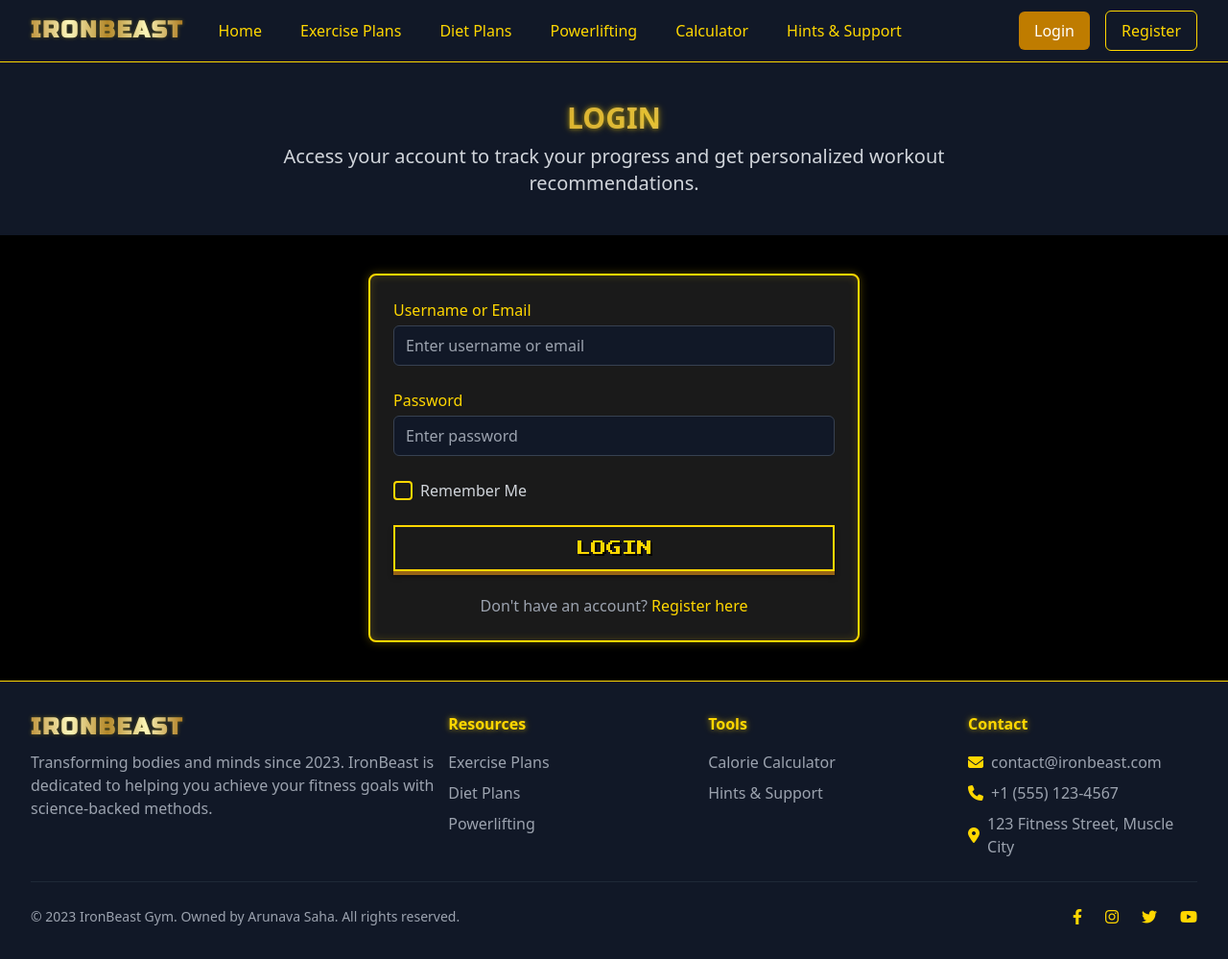
After one commit to suraj34533/IronBeastFitness, a Flask app: page /login in a window 1280 px wide. The commit adds this page. Shown: the whole page at 96% size. Run offline with Flask 3, Linux system fonts and the light colour scheme; some libraries are stand-ins or nearby versions.

Commit message:
Enable user authentication and registration functionalities to access the platform
Implements user authentication using Flask-Login and MongoDB, including login/registration routes, forms, and user model in `auth.py`, `forms.py`, `routes.py`, and templates.

Replit-Commit-Author: Agent
Replit-Commit-Session-Id: 747f3872-1295-4237-a803-c0cae1447fce
Replit-Commit-Screenshot-Url: https://storage.googleapis.com/screenshot-production-us-central1/d97bab78-5448-4503-9054-8a43c63bb002/8af90665-a7fe-4dc5-979d-beb3e0f690b3.jpg

```diff
--- /dev/null
+++ b/forms.py
@@ -0,0 +1,59 @@
+from flask_wtf import FlaskForm
+from wtforms import StringField, PasswordField, SubmitField, BooleanField
+from wtforms.validators import DataRequired, Length, Email, EqualTo, ValidationError
+from auth import User
+
+
+class RegistrationForm(FlaskForm):
+    """Form for user registration"""
+    username = StringField('Username',
+                          validators=[DataRequired(), Length(min=3, max=20)],
+                          render_kw={"class": "w-full bg-gray-900 border border-gray-700 rounded-md py-2 px-3 text-white golden-input focus:border-gold-500",
+                                    "placeholder": "Enter username"})
+
+    email = StringField('Email',
+                       validators=[DataRequired(), Email()],
+                       render_kw={"class": "w-full bg-gray-900 border border-gray-700 rounded-md py-2 px-3 text-white golden-input focus:border-gold-500",
+                                 "placeholder": "Enter email"})
+
+    password = PasswordField('Password',
+                           validators=[DataRequired(), Length(min=8)],
+                           render_kw={"class": "w-full bg-gray-900 border border-gray-700 rounded-md py-2 px-3 text-white golden-input focus:border-gold-500",
+                                     "placeholder": "Enter password"})
+
+    confirm_password = PasswordField('Confirm Password',
+                                   validators=[DataRequired(), EqualTo('password', message='Passwords must match')],
+                                   render_kw={"class": "w-full bg-gray-900 border border-gray-700 rounded-md py-2 px-3 text-white golden-input focus:border-gold-500",
+                                             "placeholder": "Confirm password"})
+
+    submit = SubmitField('Register',
+                       render_kw={"class": "pixel-button w-full"})
+
+    def validate_username(self, username):
+        user = User.get_by_username(username.data)
+        if user:
+            raise ValidationError('Username already taken. Please choose a different one.')
+
+    def validate_email(self, email):
+        user = User.get_by_email(email.data)
+        if user:
+            raise ValidationError('Email already registered. Please use a different one.')
+
+
+class LoginForm(FlaskForm):
+    """Form for user login"""
+    username = StringField('Username or Email',
+                          validators=[DataRequired()],
+                          render_kw={"class": "w-full bg-gray-900 border border-gray-700 rounded-md py-2 px-3 text-white golden-input focus:border-gold-500",
+                                    "placeholder": "Enter username or email"})
+
+    password = PasswordField('Password',
+                           validators=[DataRequired()],
+                           render_kw={"class": "w-full bg-gray-900 border border-gray-700 rounded-md py-2 px-3 text-white golden-input focus:border-gold-500",
+                                     "placeholder": "Enter password"})
+
+    remember = BooleanField('Remember Me',
+                           render_kw={"class": "golden-checkbox"})
+
+    submit = SubmitField('Login',
+                       render_kw={"class": "pixel-button w-full"})
--- a/main.py
+++ b/main.py
@@ -1,5 +1,6 @@
 from app import app  # noqa: F401
 import routes  # noqa: F401
+import auth  # noqa: F401
 
 if __name__ == "__main__":
     app.run(host="0.0.0.0", port=5000, debug=True)
--- a/pyproject.toml
+++ b/pyproject.toml
@@ -12,4 +12,8 @@ dependencies = [
     "psycopg2-binary>=2.9.10",
     "sqlalchemy>=2.0.40",
     "werkzeug>=3.1.3",
+    "flask-wtf>=1.2.2",
+    "flask-pymongo>=3.0.1",
+    "pymongo>=4.12.0",
+    "dnspython>=2.7.0",
 ]
--- a/routes.py
+++ b/routes.py
@@ -1,6 +1,9 @@
 from flask import render_template, request, redirect, url_for, flash, jsonify, session
-from app import app, db
+from flask_login import login_user, logout_user, login_required, current_user
+from app import app, db, mongo
 from models import ExercisePlan, Exercise, DietPlan, Meal, CalorieEntry, WorkoutLog, seed_data
+from auth import User
+from forms import LoginForm, RegistrationForm
 from datetime import datetime
 
 # Seed the database with initial data
@@ -118,3 +121,62 @@ def page_not_found(e):
 @app.errorhandler(500)
 def server_error(e):
     return render_template('500.html'), 500
+
+
+# Authentication routes
+@app.route('/login', methods=['GET', 'POST'])
+def login():
+    if current_user.is_authenticated:
+        return redirect(url_for('index'))
+
+    form = LoginForm()
+    if form.validate_on_submit():
+        # Check if input is email or username
+        if '@' in form.username.data:
+            user = User.get_by_email(form.username.data)
+        else:
+            user = User.get_by_username(form.username.data)
+
+        if user and user.check_password(form.password.data):
+            login_user(user, remember=form.remember.data)
+            next_page = request.args.get('next')
+            if next_page:
+                return redirect(next_page)
+            return redirect(url_for('index'))
+        else:
+            flash('Login failed. Please check your username/email and password.', 'error')
+
+    return render_template('login.html', form=form)
+
+@app.route('/register', methods=['GET', 'POST'])
+def register():
+    if current_user.is_authenticated:
+        return redirect(url_for('index'))
+
+    form = RegistrationForm()
+    if form.validate_on_submit():
+        user = User.register(
+            username=form.username.data,
+            email=form.email.data,
+            password=form.password.data
+        )
+
+        if user:
+            flash(f'Account created for {form.username.data}! You can now log in.', 'success')
+            return redirect(url_for('login'))
+        else:
+            flash('Username or email already exists. Please try a different one.', 'error')
+
+    return render_template('register.html', form=form)
+
+@app.route('/logout')
+def logout():
+    logout_user()
+    flash('You have been logged out.', 'info')
+    return redirect(url_for('index'))
+
+@app.route('/profile')
+@login_required
+def profile():
+    # For future implementation
+    return "Profile page - coming soon!"
--- a/templates/base.html
+++ b/templates/base.html
@@ -73,6 +73,26 @@
                     </div>
                 </div>
 
+                <!-- Auth buttons/User info -->
+                <div class="hidden sm:flex items-center space-x-4">
+                    {% if current_user.is_authenticated %}
+                        <div class="relative group">
+                            <button class="flex items-center space-x-2 text-gold-500 hover:text-white focus:outline-none">
+                                <span>{{ current_user.username }}</span>
+                                <i class="fas fa-chevron-down text-xs"></i>
+                            </button>
+                            <div class="absolute right-0 mt-2 w-48 bg-gray-900 border border-gray-800 rounded-md shadow-lg py-1 z-50 hidden group-hover:block">
+                                <a href="#" class="block px-4 py-2 text-sm text-gray-300 hover:bg-gray-800">Profile</a>
+                                <a href="#" class="block px-4 py-2 text-sm text-gray-300 hover:bg-gray-800">My Workouts</a>
+                                <a href="{{ url_for('logout') }}" class="block px-4 py-2 text-sm text-gray-300 hover:bg-gray-800">Logout</a>
+                            </div>
+                        </div>
+                    {% else %}
+                        <a href="{{ url_for('login') }}" class="px-4 py-2 rounded-md text-white bg-gold-700 hover:bg-gold-600 transition duration-150">Login</a>
+                        <a href="{{ url_for('register') }}" class="px-4 py-2 rounded-md border border-gold-500 text-gold-500 hover:bg-gray-800 transition duration-150">Register</a>
+                    {% endif %}
+                </div>
+
                 <!-- Mobile menu button -->
                 <div class="flex items-center sm:hidden">
                     <button id="mobile-menu-button" type="button" class="inline-flex items-center justify-center p-2 rounded-md text-gold-500 hover:text-white hover:bg-gray-800 focus:outline-none focus:ring-2 focus:ring-inset focus:ring-gold-500" aria-controls="mobile-menu" aria-expanded="false">
@@ -92,6 +112,19 @@
                 <a href="{{ url_for('powerlifting') }}" class="block px-3 py-2 rounded-md text-base font-medium text-gold-500 hover:text-white hover:bg-gray-800 transition duration-150">Powerlifting</a>
                 <a href="{{ url_for('calculator') }}" class="block px-3 py-2 rounded-md text-base font-medium text-gold-500 hover:text-white hover:bg-gray-800 transition duration-150">Calculator</a>
                 <a href="{{ url_for('hints') }}" class="block px-3 py-2 rounded-md text-base font-medium text-gold-500 hover:text-white hover:bg-gray-800 transition duration-150">Hints & Support</a>
+            </div>
+
+            <!-- Mobile Auth Links -->
+            <div class="px-2 pt-2 pb-3 border-t border-gray-800">
+                {% if current_user.is_authenticated %}
+                    <div class="px-3 py-2 text-gold-500 font-medium">{{ current_user.username }}</div>
+                    <a href="#" class="block px-3 py-2 text-gray-300 hover:text-white hover:bg-gray-800 transition duration-150">Profile</a>
+                    <a href="#" class="block px-3 py-2 text-gray-300 hover:text-white hover:bg-gray-800 transition duration-150">My Workouts</a>
+                    <a href="{{ url_for('logout') }}" class="block px-3 py-2 text-gray-300 hover:text-white hover:bg-gray-800 transition duration-150">Logout</a>
+                {% else %}
+                    <a href="{{ url_for('login') }}" class="block px-3 py-2 text-gold-500 hover:text-white hover:bg-gray-800 transition duration-150">Login</a>
+                    <a href="{{ url_for('register') }}" class="block px-3 py-2 text-gold-500 hover:text-white hover:bg-gray-800 transition duration-150">Register</a>
+                {% endif %}
             </div>
         </div>
     </nav>
--- /dev/null
+++ b/templates/login.html
@@ -0,0 +1,63 @@
+{% extends 'base.html' %}
+
+{% block title %}Login - IronBeast Gym{% endblock %}
+
+{% block content %}
+    <!-- Login Header -->
+    <div class="bg-gray-900 py-10">
+        <div class="max-w-7xl mx-auto px-4 sm:px-6 lg:px-8">
+            <h1 class="text-3xl font-bold text-center golden-text mb-2">LOGIN</h1>
+            <p class="text-xl text-center text-gray-300 max-w-3xl mx-auto">
+                Access your account to track your progress and get personalized workout recommendations.
+            </p>
+        </div>
+    </div>
+
+    <!-- Login Content -->
+    <div class="bg-black py-10">
+        <div class="max-w-xl mx-auto px-4 sm:px-6 lg:px-8">
+            <div class="golden-card rounded-lg p-6">
+                <form method="POST" action="" novalidate>
+                    {{ form.hidden_tag() }}
+
+                    <div class="mb-6">
+                        {{ form.username.label(class="block text-gold-500 mb-1") }}
+                        {{ form.username }}
+                        {% if form.username.errors %}
+                            <div class="text-red-500 text-sm mt-1">
+                                {% for error in form.username.errors %}
+                                    <span>{{ error }}</span>
+                                {% endfor %}
+                            </div>
+                        {% endif %}
+                    </div>
+
+                    <div class="mb-6">
+                        {{ form.password.label(class="block text-gold-500 mb-1") }}
+                        {{ form.password }}
+                        {% if form.password.errors %}
+                            <div class="text-red-500 text-sm mt-1">
+                                {% for error in form.password.errors %}
+                                    <span>{{ error }}</span>
+                                {% endfor %}
+                            </div>
+                        {% endif %}
+                    </div>
+
+                    <div class="mb-6 flex items-center">
+                        {{ form.remember(class="golden-checkbox mr-2") }}
+                        {{ form.remember.label(class="text-gray-300") }}
+                    </div>
+
+                    <div class="mb-6">
+                        {{ form.submit }}
+                    </div>
+
+                    <div class="text-center text-gray-400">
+                        <p>Don't have an account? <a href="{{ url_for('register') }}" class="text-gold-500 hover:text-gold-400">Register here</a></p>
+                    </div>
+                </form>
+            </div>
+        </div>
+    </div>
+{% endblock %}
```
Also changed, not shown: app.py (+17 -2 lines), auth.py (added, +85 -0 lines), templates/register.html (added, +82 -0 lines), instance/ironbeast.db, 2 other files.
